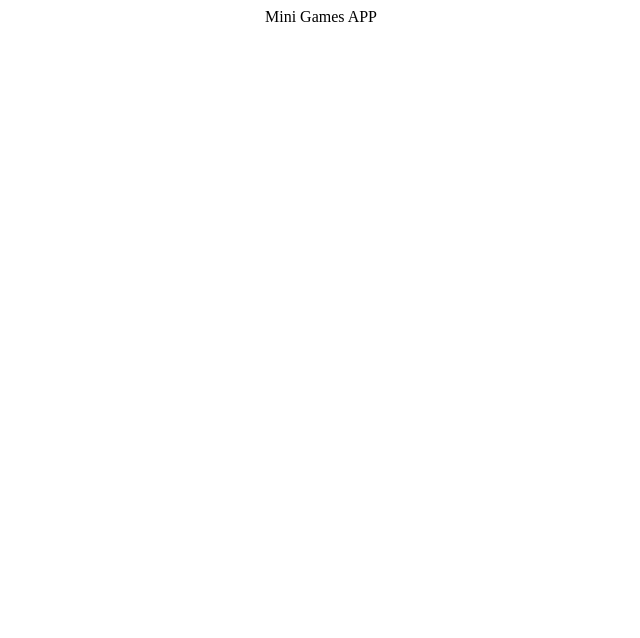
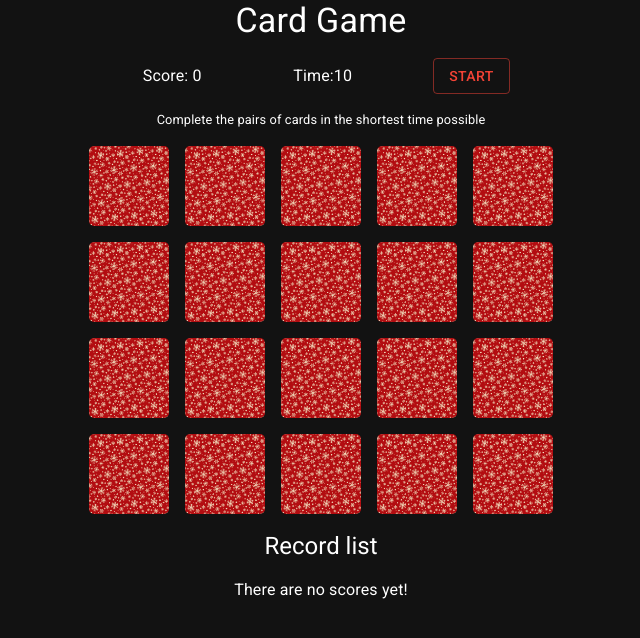
Before and after one commit to roisnelgithub/pair-card-game, a React (Vite) app: page / in a window 1280 px wide. Shown: the top 638 px of the page, without its empty margins (319-959 px from the left). Built offline with nearby package versions, Linux system fonts and the light colour scheme; no server answers; the database is empty.

Commit message:
feat: :fire: before deploy

```diff
--- a/src/App.tsx
+++ b/src/App.tsx
@@ -1,7 +1,24 @@
+import { Box } from "@mui/material";
 import "./App.css";
+import CardGamePage from "./pages/card-game/card-game-page";
+import { ThemeProvider, createTheme } from "@mui/material/styles";
+import CssBaseline from "@mui/material/CssBaseline";
+
+const darkTheme = createTheme({
+  palette: {
+    mode: "dark",
+  },
+});
 
 function App() {
-  return <>Mini Games APP</>;
+  return (
+    <ThemeProvider theme={darkTheme}>
+      <CssBaseline />
+      <Box sx={{ xs: { p: "1rem", sm: { p: "1.5rem" } } }}>
+        <CardGamePage />
+      </Box>
+    </ThemeProvider>
+  );
 }
 
 export default App;
--- a/src/helpers/supabase-client.ts
+++ b/src/helpers/supabase-client.ts
@@ -3,6 +3,5 @@ import { createClient } from "@supabase/supabase-js";
 //No se puedo crear la Tabla con el RLS de políticas de seguridad.
 
 const URL = "https://tfeztlwsucfyiqfpawiu.supabase.co";
-const API_KEY =
-  "eyJhbGciOiJIUzI1NiIsInR5cCI6IkpXVCJ9.eyJpc3MiOiJzdXBhYmFzZSIsInJlZiI6InRmZXp0bHdzdWNmeWlxZnBhd2l1Iiwicm9sZSI6ImFub24iLCJpYXQiOjE3MDg1MTE3MzAsImV4cCI6MjAyNDA4NzczMH0.sIV9uDchQvqSpUfMX6K8poeK2DGFWQFsSgPif71c7zA";
+const API_KEY = import.meta.env.VITE_SUPABASE_API_KEY;
 export const supabase = createClient(URL, API_KEY);
--- a/src/pages/card-game/card-game-page.tsx
+++ b/src/pages/card-game/card-game-page.tsx
@@ -4,7 +4,7 @@ import { CustomModal } from "@/components";
 import EndGameInfo from "./components/end-game-info/end-game-info";
 
 const CardGamePage = () => {
-  const [sizeImages] = useState<number>(2);
+  const [sizeImages] = useState<number>(10);
   const initialPoints = sizeImages * 4;
   const [points, setPoints] = useState<number>(initialPoints);
   const [score, setScore] = useState<number>(0);
@@ -80,6 +80,9 @@ const CardGamePage = () => {
   const handleSubmitting = (value: boolean) => {
     setIsSubmitting(value);
   };
+  const handleRefreshManual = () => {
+    setRefreshRecords(!refreshRecords);
+  };
 
   return (
     <>
@@ -102,7 +105,10 @@ const CardGamePage = () => {
         onFindPair={pairsCounter}
         thereIsALoser={lost}
       />
-      <GameRecords refreshRecords={refreshRecords} />
+      <GameRecords
+        refreshRecords={refreshRecords}
+        onRefreshManual={handleRefreshManual}
+      />
       <CustomModal
         open={openModal}
         handleClose={handleClose}
--- a/src/pages/card-game/components/game-records/game-records.tsx
+++ b/src/pages/card-game/components/game-records/game-records.tsx
@@ -1,6 +1,6 @@
 import { useEffect, useState } from "react";
 import RecordsTable from "./records-table";
-import { Stack, Typography } from "@mui/material";
+import { Button, Stack, Typography } from "@mui/material";
 import { getAllRecords } from "@/helpers/supabase-queries";
 
 export interface Record {
@@ -11,9 +11,10 @@ export interface Record {
 }
 interface GameRecordsProps {
   refreshRecords: boolean;
+  onRefreshManual: () => void;
 }
 
-const GameRecords = ({ refreshRecords }: GameRecordsProps) => {
+const GameRecords = ({ refreshRecords, onRefreshManual }: GameRecordsProps) => {
   const [records, setRecords] = useState<Record[]>([]);
   const [error, setError] = useState<string | null>(null);
   const [isLoading, setIsLoading] = useState<boolean>(false);
@@ -30,7 +31,7 @@ const GameRecords = ({ refreshRecords }: GameRecordsProps) => {
               setRecords(res.data);
             }
             if (res.error !== null) {
-              setError(res.error?.message);
+              setError("Something want wrong, try later");
             }
           }
         })
@@ -42,7 +43,13 @@ const GameRecords = ({ refreshRecords }: GameRecordsProps) => {
     }
   }, [refreshRecords]);
   return (
-    <Stack direction={"column"} alignItems={"center"} width={"100%"}>
+    <Stack
+      direction={"column"}
+      alignItems={"center"}
+      width={"100%"}
+      spacing={2}
+    >
+      <Typography variant="h5">Record list</Typography>
       {isLoading ? (
         "Loading..."
       ) : error === null ? (
@@ -52,7 +59,6 @@ const GameRecords = ({ refreshRecords }: GameRecordsProps) => {
           sx={{ maxWidth: "350px" }}
           spacing={2}
         >
-          <Typography>Record list</Typography>
           {records.length > 0 ? (
             <RecordsTable records={records} />
           ) : (
@@ -60,7 +66,17 @@ const GameRecords = ({ refreshRecords }: GameRecordsProps) => {
           )}
         </Stack>
       ) : (
-        <Typography>{error}</Typography>
+        <Stack direction="column" spacing={1}>
+          <Typography>{error}</Typography>
+          <Button
+            variant={"outlined"}
+            onClick={onRefreshManual}
+            color="error"
+            disabled={isLoading}
+          >
+            Refresh
+          </Button>
+        </Stack>
       )}
     </Stack>
   );
--- a/src/pages/card-game/components/game-records/records-table.tsx
+++ b/src/pages/card-game/components/game-records/records-table.tsx
@@ -74,7 +74,7 @@ export default function RecordsTable({ records }: RecordsTableProps) {
                 </Stack>
               </StyledTableCell>
               <StyledTableCell align="center">{row.name}</StyledTableCell>
-              <StyledTableCell align="center">{row.points}</StyledTableCell>
+              <StyledTableCell align="center">{row.score}</StyledTableCell>
             </TableRow>
           ))}
         </TableBody>
```
Also changed, not shown: 1 other file (tests, documents, lock files or other folders).
